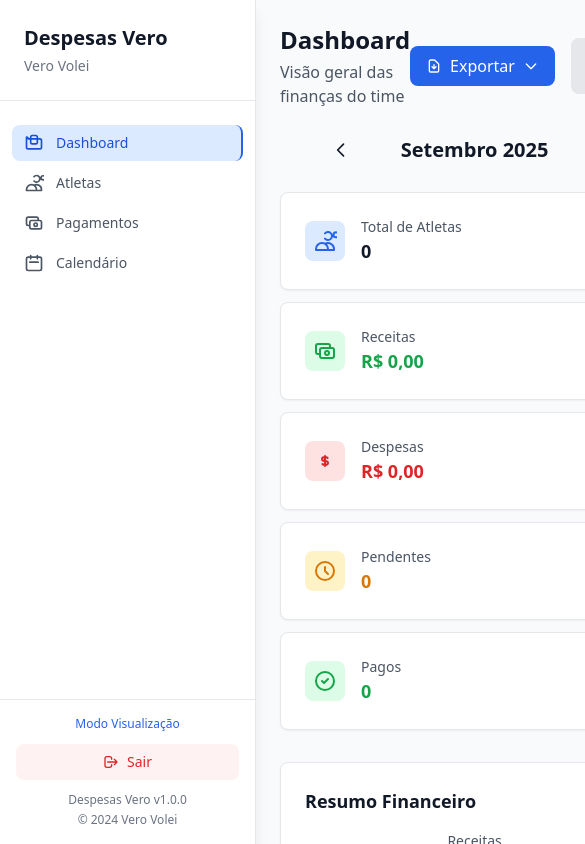
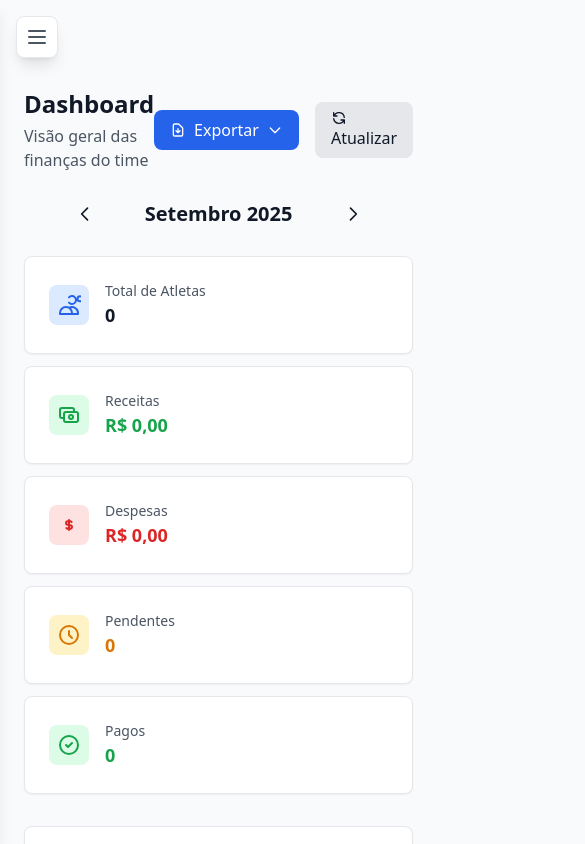
Before and after one commit to weslleyds88/vero-financeiro, a React (Create React App) app: page / in a window 390 px wide. Both pictures are taken after a click on the button "👁️ Entrar em Modo Visualização". Shown: the top 844 px of the page, 585 px wide, since content can reach past the window. Built offline with nearby package versions, Linux system fonts and the light colour scheme; the HTML template or start-up script is replaced by a standard one.

Commit message:
feat: adicionar responsividade mobile com menu hambúrguer

```diff
--- a/src/App.js
+++ b/src/App.js
@@ -19,6 +19,7 @@ function AppContent() {
   const [members, setMembers] = useState([]);
   const [payments, setPayments] = useState([]);
   const [currentMonth, setCurrentMonth] = useState(getCurrentMonth());
+  const [isSidebarOpen, setIsSidebarOpen] = useState(false);
   const [filters, setFilters] = useState({
     member_id: '',
     status: '',
@@ -87,8 +88,24 @@ function AppContent() {
 
   return (
     <div className="min-h-screen bg-gray-50 flex">
-      <Sidebar isAdmin={isAdmin} onLogout={logout} />
-      <main className="flex-1 ml-64">
+      <Sidebar
+        isAdmin={isAdmin}
+        onLogout={logout}
+        isOpen={isSidebarOpen}
+        onClose={() => setIsSidebarOpen(false)}
+      />
+
+      {/* Botão hambúrguer para mobile */}
+      <button
+        onClick={() => setIsSidebarOpen(!isSidebarOpen)}
+        className="fixed top-4 left-4 z-30 md:hidden bg-white p-2 rounded-lg shadow-lg border border-gray-200 hover:bg-gray-50 transition-colors"
+      >
+        <svg className="w-6 h-6 text-gray-600" fill="none" stroke="currentColor" viewBox="0 0 24 24">
+          <path strokeLinecap="round" strokeLinejoin="round" strokeWidth={2} d="M4 6h16M4 12h16M4 18h16" />
+        </svg>
+      </button>
+
+      <main className="flex-1 md:ml-64 pt-16 md:pt-0">
         <Routes>
           <Route
             path="/"
--- a/src/components/Login.js
+++ b/src/components/Login.js
@@ -23,7 +23,7 @@ function Login({ onLogin }) {
 
   return (
     <div className="min-h-screen bg-gray-50 flex items-center justify-center p-4">
-      <div className="max-w-md w-full">
+      <div className="w-full md:max-w-md">
         <div className="text-center mb-8">
           <h1 className="text-3xl font-bold text-gray-900 mb-2">
             🏐 Despesas Vero
--- a/src/components/Sidebar.js
+++ b/src/components/Sidebar.js
@@ -1,7 +1,7 @@
-import React from 'react';
+import React, { useState } from 'react';
 import { Link, useLocation } from 'react-router-dom';
 
-const Sidebar = ({ isAdmin, onLogout }) => {
+const Sidebar = ({ isAdmin, onLogout, isOpen, onClose }) => {
   const location = useLocation();
 
   const menuItems = [
@@ -68,7 +68,19 @@ const Sidebar = ({ isAdmin, onLogout }) => {
   ];
 
   return (
-    <div className="fixed left-0 top-0 h-full w-64 bg-white shadow-lg border-r border-gray-200 z-30">
+    <>
+      {/* Overlay para mobile */}
+      {isOpen && (
+        <div
+          className="fixed inset-0 bg-black bg-opacity-50 z-40 md:hidden"
+          onClick={onClose}
+        />
+      )}
+
+      {/* Sidebar */}
+      <div className={`fixed left-0 top-0 h-full w-64 bg-white shadow-lg border-r border-gray-200 z-50 transform transition-transform duration-300 ease-in-out ${
+        isOpen ? 'translate-x-0' : '-translate-x-full'
+      } md:translate-x-0`}>
       <div className="p-6 border-b border-gray-200">
         <h1 className="text-xl font-bold text-gray-900">Despesas Vero</h1>
         <p className="text-sm text-gray-500 mt-1">Vero Volei</p>
@@ -80,6 +92,7 @@ const Sidebar = ({ isAdmin, onLogout }) => {
             <li key={item.path}>
               <Link
                 to={item.path}
+                onClick={onClose}
                 className={`flex items-center px-3 py-2 rounded-lg text-sm font-medium transition-colors duration-200 ${
                   location.pathname === item.path
                     ? 'bg-primary-100 text-primary-700 border-r-2 border-primary-600'
@@ -117,6 +130,7 @@ const Sidebar = ({ isAdmin, onLogout }) => {
         </div>
       </div>
     </div>
+    </>
   );
 };
 
```
